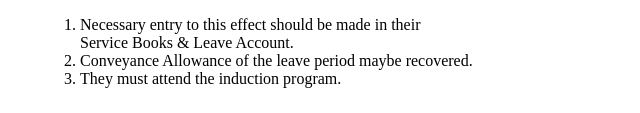
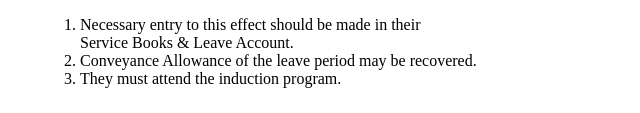
Before and after one commit to farhanmaneri/primaryLeaveApp, a plain HTML site: page index.html in a window 1280 px wide. Shown: the part 687-800 px from the top of the page, 0-640 px from the left. Drawn offline with Linux system fonts and the light colour scheme.

Commit message:
chages made

```diff
--- a/index.html
+++ b/index.html
@@ -137,7 +137,7 @@
   <h3>Note:</h3>	<ol>
    <li> Necessary entry to this effect should be made in their <br>
      Service Books & Leave Account.</li>
-   <li> Conveyance Allowance of the leave period maybe recovered.</li>
+   <li> Conveyance Allowance of the leave period may be recovered.</li>
    <li> They must attend the induction program.</li>
   </ol>
 </div>
```
